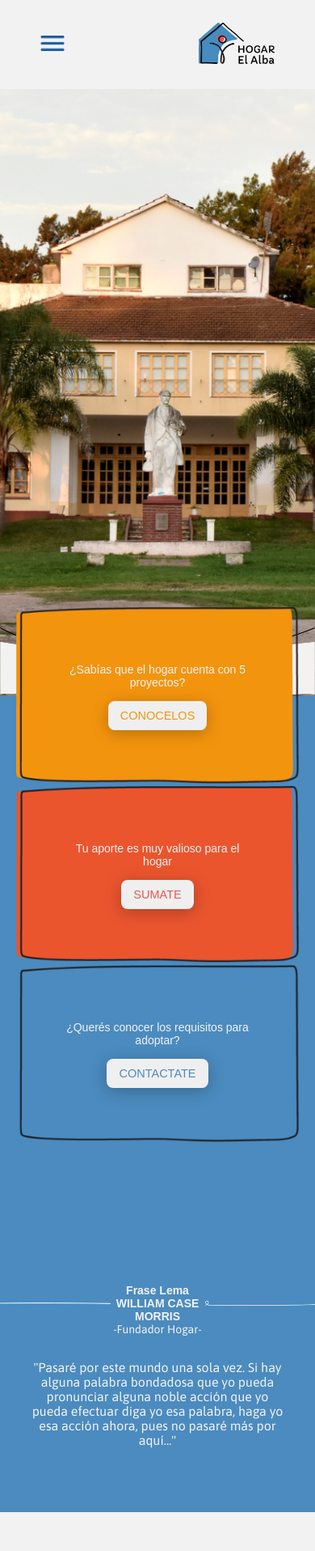
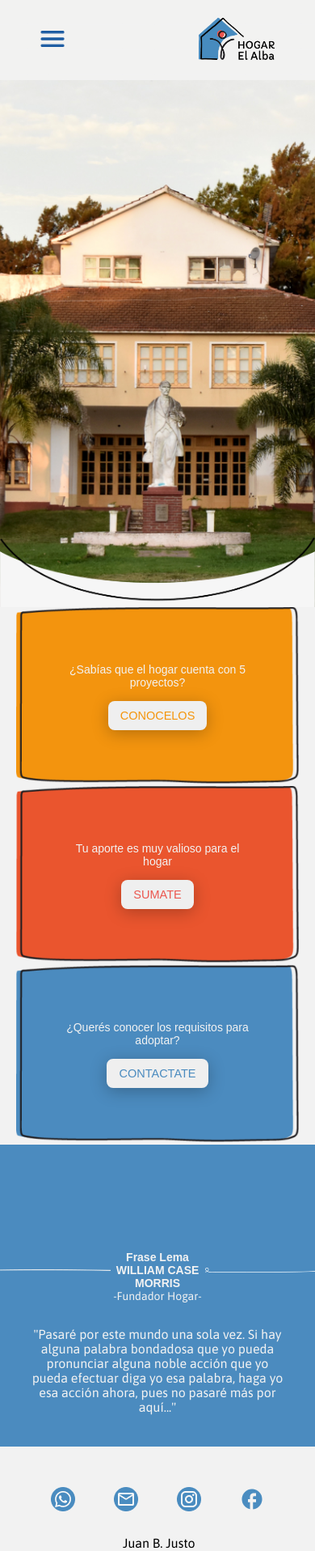
Before and after one commit to melmln/hogar-el-alba, a React (Create React App) app: page / in a window 390 px wide. Shown: the top 1916 px of the page at 81% size. Built offline with nearby package versions, Linux system fonts and the light colour scheme; a web font is replaced by a local one.

Commit message:
Modificaciones lineas irregulares

```diff
--- a/src/components/Header/Header.css
+++ b/src/components/Header/Header.css
@@ -2,7 +2,6 @@ header {
   display: flex;
   justify-content: space-between;
   width: 100%;
-  background-color: var(--white);
 
 }
 
@@ -10,9 +9,11 @@ nav {
   display: flex;
   align-items: center;
   width: 100%;
-  height: 110px;
-  background-color: var(--white);
+  height: 99px;
+  background-image: url(../../assets/img/home/bck-header.png);
+  background-size: contain;
   padding: 0 50px;
+  border: none;
 }
 
 .logo-container {
--- a/src/components/Header/Header.jsx
+++ b/src/components/Header/Header.jsx
@@ -1,9 +1,9 @@
 import './Header.css'
 import { Link } from 'react-router-dom'
+import { useState } from 'react';
 /* Assets */
 import logo from '../../../src/logo.png'
 import bm from '../../assets/img/bm.png'
-import { useState } from 'react';
 
 
 const Header = () => {
--- a/src/pages/Home/Home.css
+++ b/src/pages/Home/Home.css
@@ -13,9 +13,17 @@
 
  .white-wave {
     position: absolute;
-    bottom: 0;
+    top: 490px;
     left: 0;
     width: 100%;
+}
+
+.white-wave-mb {
+    display: none;
+}
+
+.irregular-home {
+    display: none;
 }
 /* Cards */
 
@@ -161,6 +169,13 @@
         border-radius: 8px;
     }
 
+    .white-wave {
+        position: absolute;
+        top: 545px;
+        left: 0;
+        width: 100%;
+    }
+
     /* W.C.M quote */
     .quote-container {
         padding-top: 57px;
@@ -200,21 +215,40 @@
 
 .home-cards-container {
      flex-direction: column;
-     padding-bottom: 80px;
      padding-top: 0;
      height: fit-content;
      margin-top: 100px;
+     background-color: var(--white);
 }
 
 /* W.C.M quote */
 .quote-container {
-    padding-top: 70px;
-    padding-bottom: 80px;
+    padding: 40px 0;
     margin-top: 47.3rem;
+    position: relative;
+}
+
+.white-wave-mb {
+    display: block;
+    position: absolute;
+    bottom: 95px;
+}
+
+.white-wave {
+    display: none;
 }
 
 }
 
+
+@media screen and (max-width: 614px) {
+    .irregular-home {
+        display: block;
+        position: absolute;
+        bottom: 350px;
+        left: 0;
+    }
+}
 
 @media screen and (max-width: 520px) {
 
@@ -249,9 +283,6 @@
         font-size: 14px;
     }
 
-    .line, .line-loop {
-    }
-
     .quote-william-morris {
         margin-top: 30px;
         font-size: 16px;
@@ -259,6 +290,9 @@
         max-width: 450px;
         padding:  0 35px;
     }
+
+
+
     }
 
 @media screen and (max-width: 375px) {
@@ -271,6 +305,13 @@
          gap: 0;
     }
 
+
+    .white-wave-mb {
+        display: block;
+        position: absolute;
+        bottom: 50px;
+    }
+
     /* W.C.M quote */
     .quote-container {
         margin-top: 33rem;
--- a/src/pages/Home/Home.jsx
+++ b/src/pages/Home/Home.jsx
@@ -4,8 +4,8 @@ import whiteLine from '../../assets/img/home/white-line.png'
 import whiteLineLoop from '../../assets/img/home/white-line-loop.png'
 import whiteWave from '../../assets/img/home/white-wave.png'
 import irregularHome from '../../assets/img/home/irregular-home.png'
-/* import whiteWaveMobile from '../../assets/img/home/white-wave.png'
- */import yellowCard from '../../assets/img/home/yellow-card.png'
+import whiteWaveMobile from '../../assets/img/home/white-wave-mobile.png'
+import yellowCard from '../../assets/img/home/yellow-card.png'
 import redCard from '../../assets/img/home/red-card.png'
 import blueCard from '../../assets/img/home/blue-card.png'
 import { Link } from 'react-router-dom'
@@ -17,8 +17,8 @@ const Home = () => {
         <div className="banner-container">
           <div className="white-wave-container">
             <img className="white-wave" src={whiteWave} alt='white-wave'/>
-{/*             <img className='white-wave-mb' src={whiteWaveMobile} alt='white-wave-mb'/>
- */}          </div>
+             <img className='white-wave-mb' src={whiteWaveMobile} alt='white-wave-mb'/>
+          </div>
         </div>
 
                       {/* Cards */}
@@ -53,10 +53,12 @@ const Home = () => {
                         </Link>
                     </div>
                 </div>
+
         </div>
                  {/* Frase William Morris */}
           <div className="quote-container">
-
+{/*           <img className='irregular-home' src={irregularHome} alt='irregular-home'/>
+ */}
             <div className="quote-line-container">
                 <img className='line'
                 src={whiteLine} alt="line" />
```
Also changed, not shown: src/assets/img/home/irregular-home.png, src/assets/img/home/white-wave-mobile.png.
